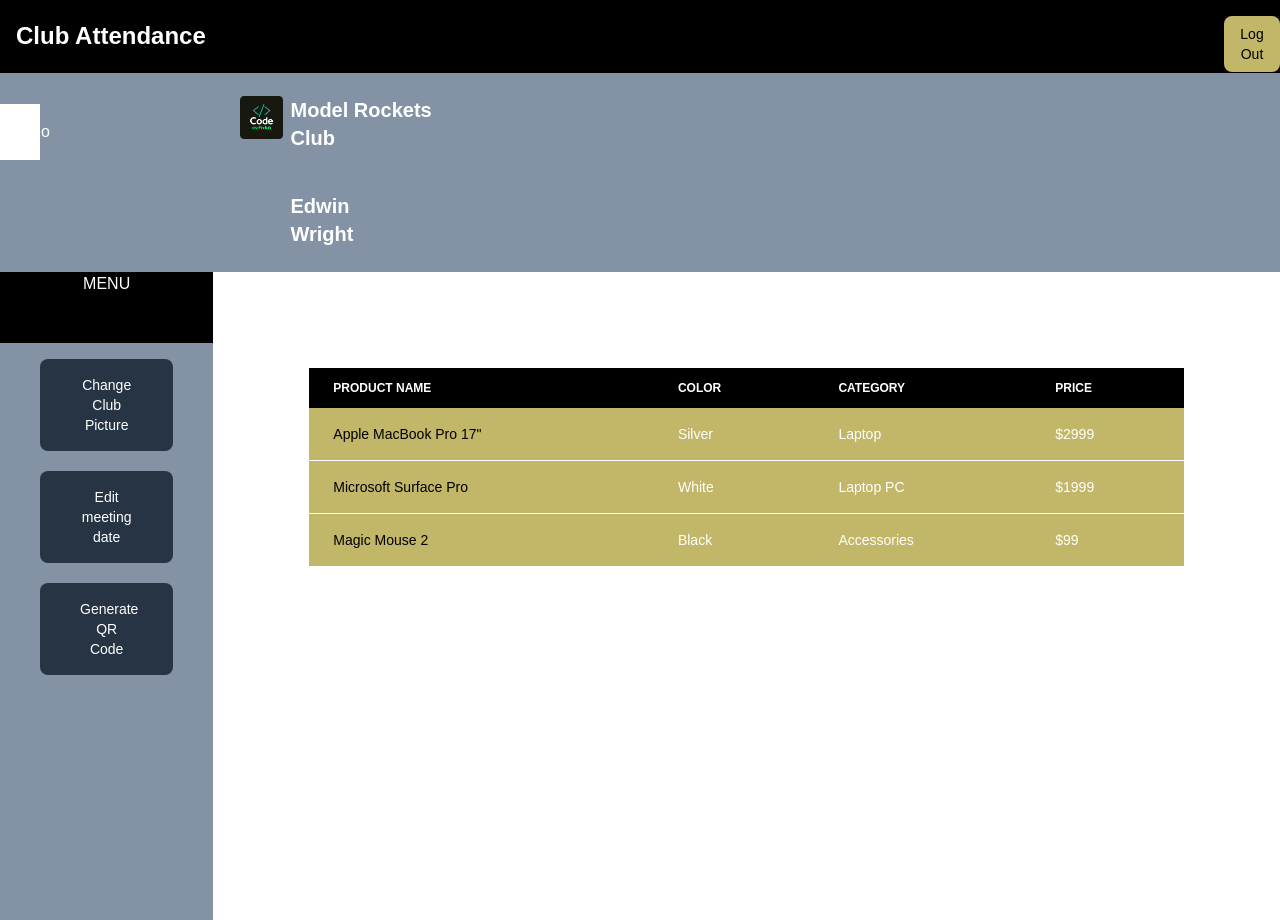
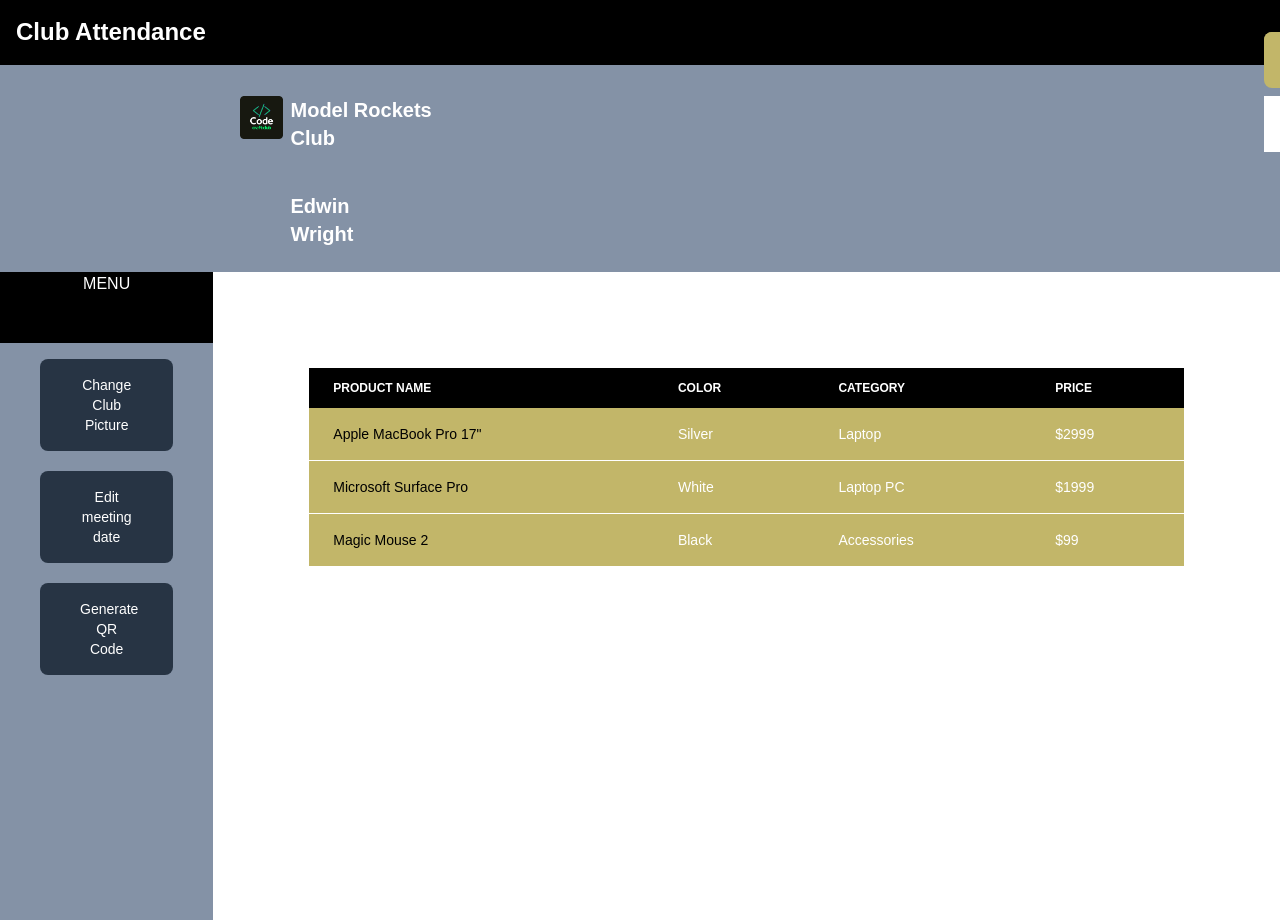
Before and after one commit to sitechtimes/club-attendance-frontend-v2, a Vue app: page /president in a window 1280 px wide. Built offline with nearby package versions, Linux system fonts and the light colour scheme; a web font is replaced by a local one.

Commit message:
awsdekjl;'

```diff
--- a/src/components/PresidentComponents/PresidentNav.vue
+++ b/src/components/PresidentComponents/PresidentNav.vue
@@ -1,5 +1,4 @@
 <template>
-  <div>
     <nav class="bg-black dark:bg-gray-900 fixed w-full z-20 top-0 start-0 border-b border-gray-200 dark:border-gray-600">
     <div class="max-w-screen-xl flex flex-wrap items-center justify-between mx-auto p-4">
       <span class="self-center text-2xl font-semibold whitespace-nowrap text-white">Club Attendance
@@ -11,14 +10,10 @@
 
       </button>
 
-      <button @click="show = !show">
-        <img src="@/assets/menu.png" alt="" class="w-10">
-      </button>
-
-      </div>
-    </div>
-
-  </nav>
+        <Menu as="div" class="relative">
+      <MenuButton @click="show = !show" class="fixed bg-yellow font-medium rounded-lg px-4 py-2 text-center">
+        <img src="@/assets/menu.png" alt="" class="w-6">
+      </MenuButton>
 
             <!-- hamburger menu -->
             <div id="demo" class="relative">
@@ -30,13 +25,15 @@
 
                   </li>
                 </ul>
-
-
                 </div>
               </Transition>
              </div>
+        </Menu>
+      </div>
+    </div>
 
-      </div>
+  </nav>
+
 
 </template>
 
@@ -44,8 +41,8 @@
 import { Menu, MenuButton, MenuItem, MenuItems } from '@headlessui/vue'
 import { ChevronDownIcon } from '@heroicons/vue/20/solid'
 import { Transition, Vue} from 'vue'
+import { ref } from 'vue'
 
-import { ref } from 'vue'
 const show = ref(true)
 
 </script>
```
Lines whose indentation alone changed are shown as unchanged.
